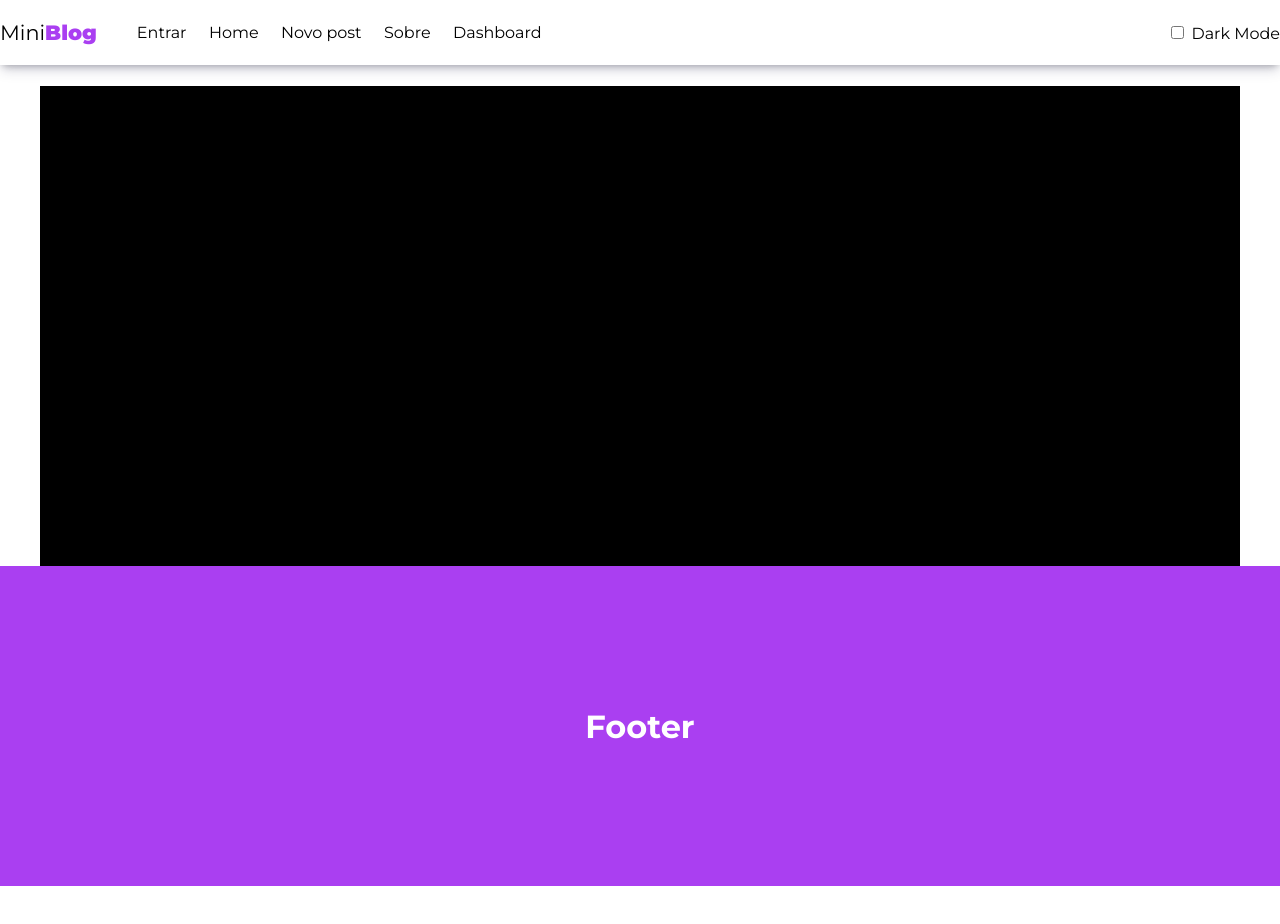
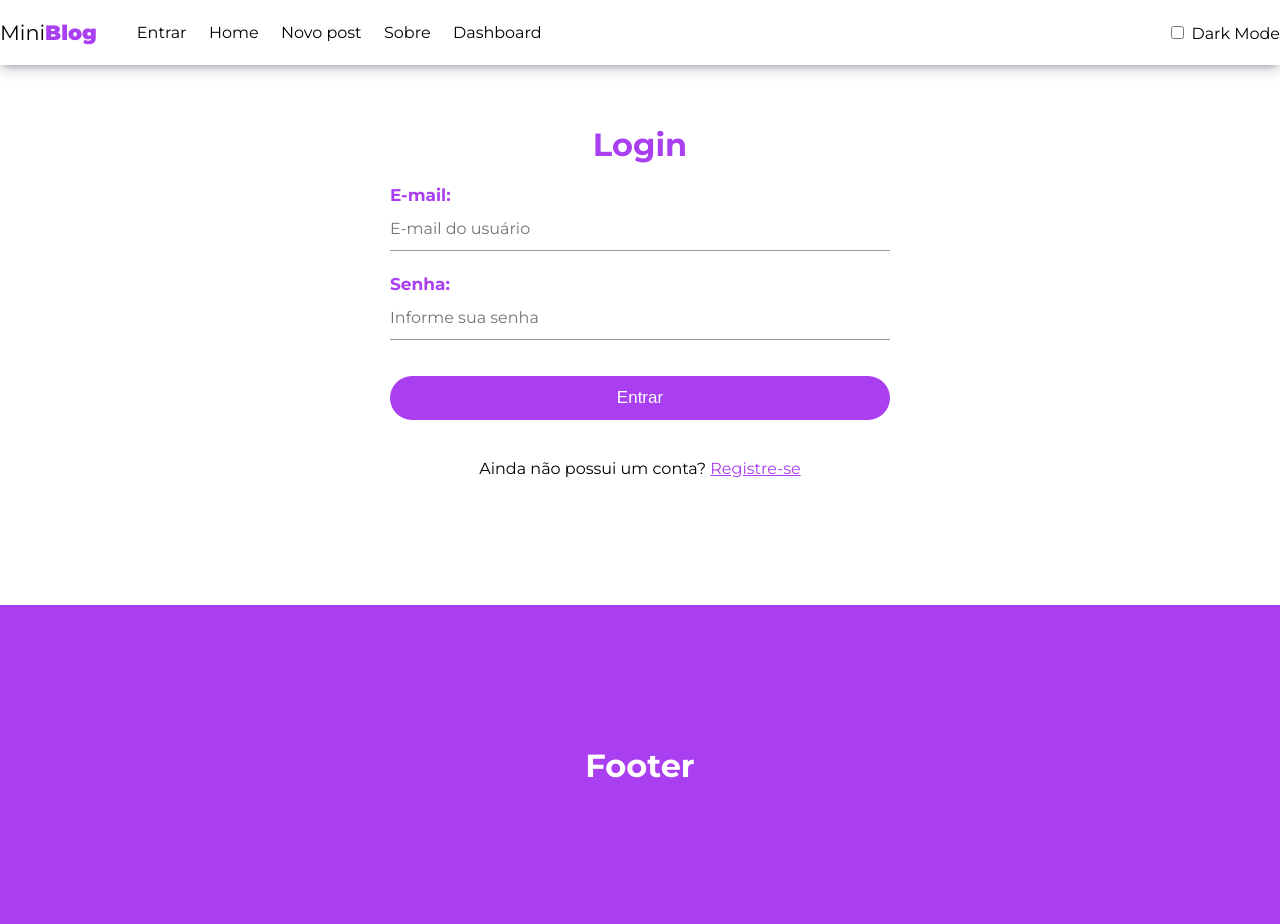
Before and after one commit to fabio2g/miniblog, a React (Create React App) app: page /login in a window 1280 px wide. Before the commit the page ends 886 px from the top, so only its background shows below. Built offline with nearby package versions, Linux system fonts and the light colour scheme.

Commit message:
criado o formulário de login

```diff
--- a/src/App.css
+++ b/src/App.css
@@ -12,5 +12,4 @@
     min-height: 60vh;
     width: 1200px;
     margin: auto;
-    background: #000;
 }
--- a/src/index.css
+++ b/src/index.css
@@ -20,3 +20,54 @@ nav a {
     text-decoration: none;
     color: #000;
 }
+
+/* Form */
+form {
+    display: flex;
+    flex-direction: column;
+    gap: 1.4em;
+}
+
+form label {
+    display: flex;
+    flex-direction: column;
+    text-align: left;
+}
+
+form label span {
+    font-weight: bold;
+    font-size: 17px;
+    color: var(--color-primary);
+    margin-bottom: 2px;
+}
+
+form label input {
+    font-family: "Montserrat", sans-serif;
+    background: transparent;
+    color: #777;
+    padding: 12px 0;
+    border: none;
+    border-bottom: 1px solid #999;
+    outline: none;
+    font-size: 16px;
+}
+
+form a {
+    color: var(--color-primary)
+}
+
+.btn_success {
+    border: none;
+    border-radius: 30px;
+    outline: none;
+    padding: 12px 0;
+    font-size: 17px;
+    background: var(--color-primary);
+    color: #fff;
+    cursor: pointer;
+    transition: 0.3s;
+}
+
+.btn_success:hover {
+    background: #8832c1;
+}
--- a/src/pages/Login/Login.js
+++ b/src/pages/Login/Login.js
@@ -1,9 +1,35 @@
+import { Link } from "react-router-dom";
 import styles from "./Login.module.css";
 
 const Login = () => {
     return (
-        <div>
+        <div className={styles.box_login}>
             <h1>Login</h1>
+            <form>
+                <label>
+                    <span>E-mail:</span>
+                    <input
+                        type="text"
+                        name="email"
+                        placeholder="E-mail do usuário"
+                        required
+                    />
+                </label>
+                <label>
+                    <span>Senha:</span>
+                    <input
+                        type="password"
+                        name="password"
+                        placeholder="Informe sua senha"
+                        required
+                    />
+                </label>
+                <button className="btn_success">Entrar </button>
+                <p>
+                    Ainda não possui um conta?{" "}
+                    <Link to={"/login/register"}>Registre-se</Link>
+                </p>
+            </form>
         </div>
     );
 };
--- a/src/pages/Login/Login.module.css
+++ b/src/pages/Login/Login.module.css
@@ -0,0 +1,13 @@
+.box_login {
+    width: 500px;
+    margin: 60px auto 0;
+
+}
+
+.box_login h1 {
+    color: var(--color-primary);
+}
+
+.box_login button {
+    margin-top: 14px;
+}
```
